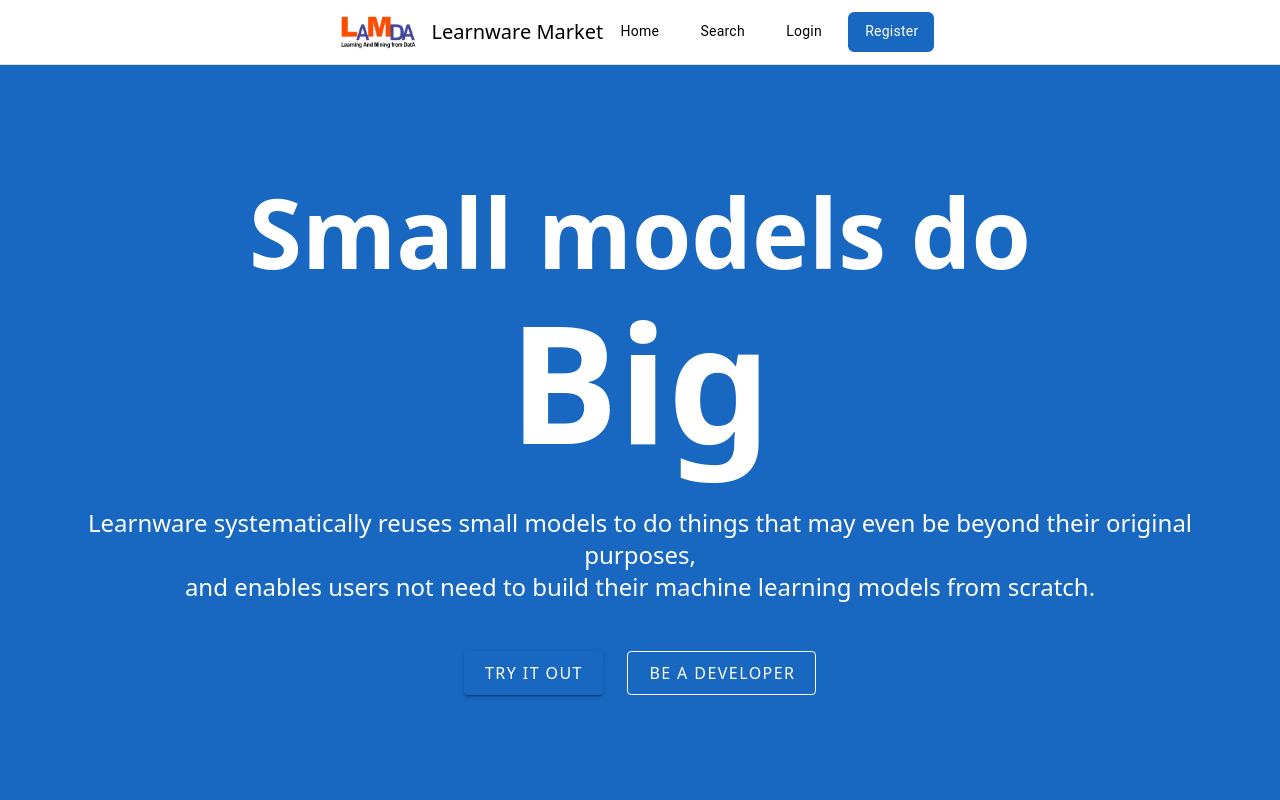
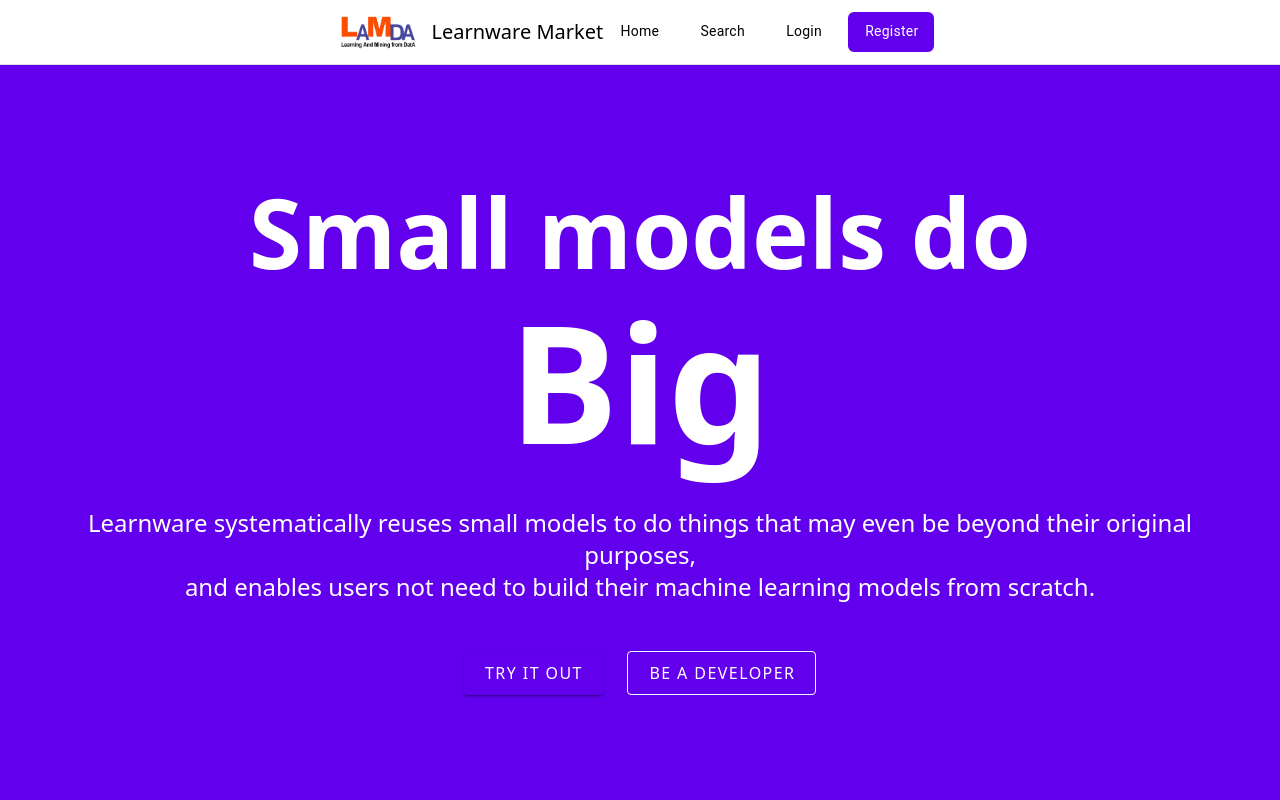
Before and after one commit to Learnware-LAMDA/Beimingwu, a Vue app: page /#/ in a window 1280 px wide. Shown: the top 800 px of the page. Built offline with nearby package versions, Linux system fonts and the light colour scheme.

Commit message:
[ENH] Edit theme style

```diff
--- a/src/plugins/vuetify.js
+++ b/src/plugins/vuetify.js
@@ -4,7 +4,30 @@ import { createVuetify } from 'vuetify'
 import * as components from 'vuetify/components'
 import * as directives from 'vuetify/directives'
 
+const myCustomLightTheme = {
+    dark: false,
+    colors: {
+        background: '#FFFFFF',
+        surface: '#FFFFFF',
+        primary: '#6200EE',
+        'primary-darken-1': '#3700B3',
+        secondary: '#03DAC6',
+        'secondary-darken-1': '#018786',
+        error: '#B00020',
+        info: '#2196F3',
+        success: '#4CAF50',
+        warning: '#FB8C00',
+    }
+}
+
+
 export default createVuetify({
+    theme: {
+        defaultTheme: 'myCustomLightTheme',
+        themes: {
+            myCustomLightTheme,
+        }
+    },
     components,
     directives,
     icons: {
```
